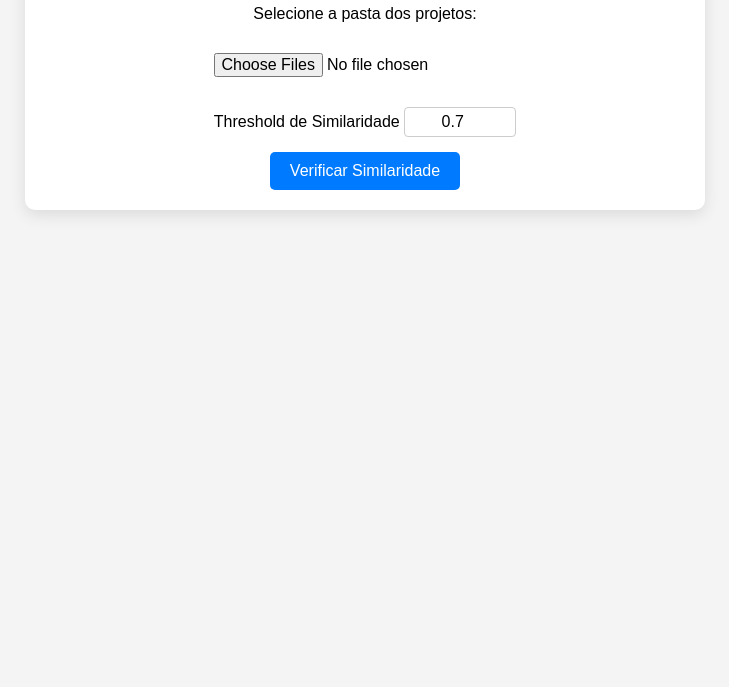
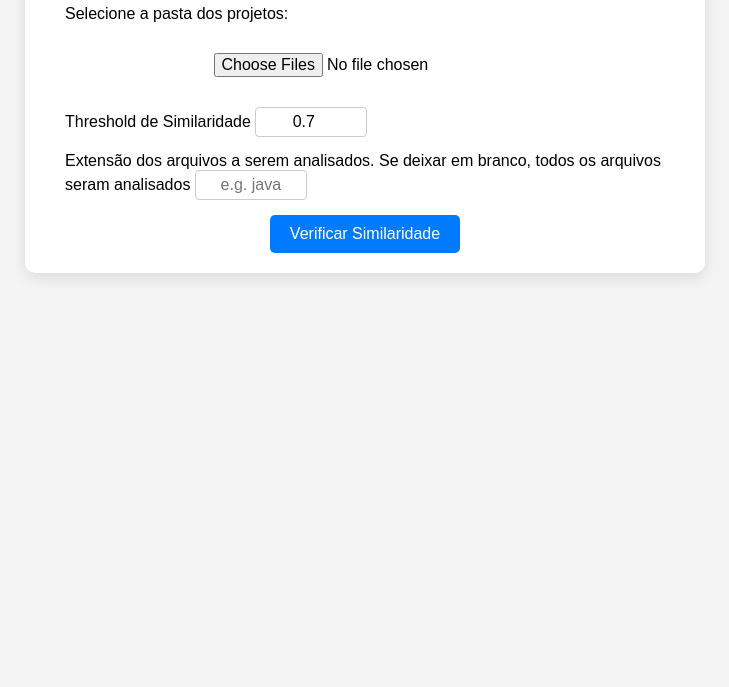
Before and after one commit to felipethomas82/check_similarity, a website: page public/index.html in a window 1280 px wide. Shown: the part 113-800 px from the top of the page, without its empty margins (275-1004 px from the left). Drawn offline with Linux system fonts and the light colour scheme.

Commit message:
Feat file extension filter

```diff
--- a/public/index.html
+++ b/public/index.html
@@ -12,8 +12,15 @@
         <form id="projectForm" enctype="multipart/form-data">
             <label for="projectFolder">Selecione a pasta dos projetos:</label>
             <input type="file" id="projectFolder" webkitdirectory directory multiple>
-            <label for="threshold">Threshold de Similaridade</label>
-            <input type="number" id="threshold" name="threshold" step="0.1" min="0" max="1" value="0.7">
+            <div class="input_div">
+                <label for="threshold">Threshold de Similaridade</label>
+                <input type="number" id="threshold" name="threshold" step="0.1" min="0" max="1" value="0.7">
+            </div>
+            <div class="input_div">
+                <label for="extension">Extensão dos arquivos a serem analisados. Se deixar em branco, todos os arquivos seram analisados</label>
+                <input type="text" id="extension" name="extension" placeholder="e.g. java"/>
+            </div>
+
             <!-- <input type="text" id="threshold" value="0.7"/> -->
             <button type="submit">Verificar Similaridade</button>
         </form>
--- a/public/script.js
+++ b/public/script.js
@@ -11,9 +11,14 @@ document.getElementById('projectForm').addEventListener('submit', function(event
         return;
     }
 
-    const filteredFiles = files.filter(file => {
+    let filteredFiles = files.filter(file => {
         return !ignoreList.some(ignoreFile => file.name.endsWith(ignoreFile));
     });
+
+    const fileExtension = document.getElementById('extension').value;
+    if ( fileExtension.trim() !== " " ) {
+        filteredFiles = filteredFiles.filter( file => file.name.endsWith( fileExtension ));
+    }
 
     const formData = new FormData();
     formData.append( 'threshold', document.getElementById('threshold').value );
--- a/public/style.css
+++ b/public/style.css
@@ -17,11 +17,11 @@ body {
     box-shadow: 0 5px 15px rgba(0, 0, 0, 0.1);
     width: 100%;
     max-width: 600px;
-    text-align: center;
+    /* text-align: center; */
     margin-top: 20px;
 }
 
-#threshold {
+#threshold, #extension {
     margin-bottom: 15px;
     padding: 5px;
     font-size: 16px;
@@ -29,6 +29,10 @@ body {
     border-radius: 4px;
     width: 100px;
     text-align: center;
+}
+
+.input_div {
+    display: block;
 }
 
 h1 {
```
